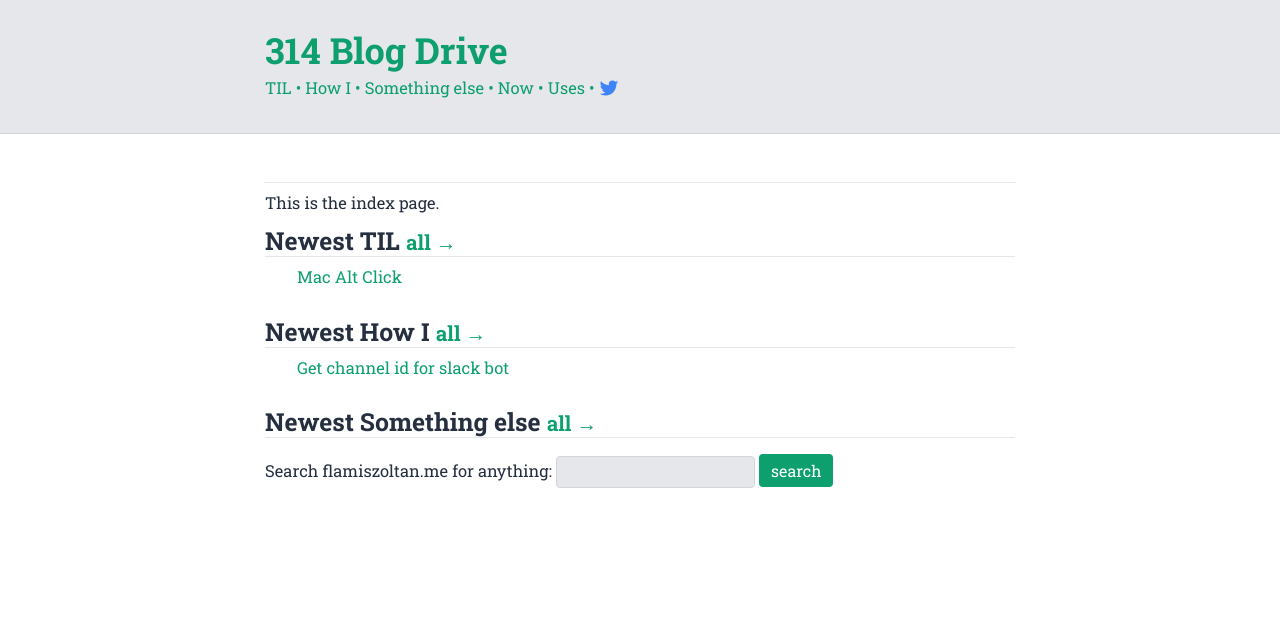
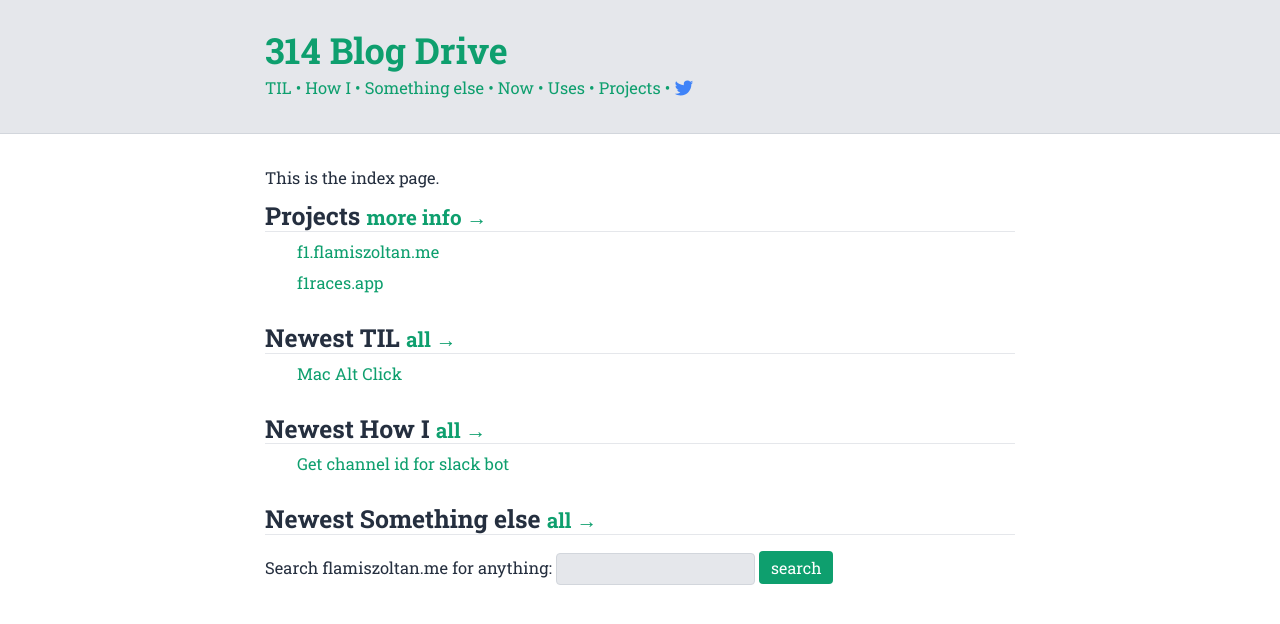
Before and after one commit to flamisz/flamisz.github.io, a Jekyll site: the page built from index.html, in a window 1280 px wide. Shown: the top 624 px of the page. Built offline with Jekyll 4.4.1, drawn with Linux system fonts in a browser that asks for light colours.

Commit message:
add projects page

```diff
--- a/_layouts/default.html
+++ b/_layouts/default.html
@@ -38,6 +38,8 @@
             <span>&bull;</span>
             <a href="/uses">Uses</a>
             <span>&bull;</span>
+            <a href="/projects">Projects</a>
+            <span>&bull;</span>
             <a href="https://twitter.com/flamisz" style="width:20px;height:20px;vertical-align:text-bottom;display:inline-block">
                 <svg xmlns="http://www.w3.org/2000/svg" viewBox="0 0 20 20" style="width:100%;height:100%">
                     <path fill="#3f83f8 " d="M17.316 6.246c.008.162.011.326.011.488 0 4.99-3.797 10.742-10.74 10.742-2.133 0-4.116-.625-5.787-1.697a7.577 7.577 0 005.588-1.562 3.779 3.779 0 01-3.526-2.621 3.858 3.858 0 001.705-.065 3.779 3.779 0 01-3.028-3.703v-.047a3.766 3.766 0 001.71.473 3.775 3.775 0 01-1.168-5.041 10.716 10.716 0 007.781 3.945 3.813 3.813 0 01-.097-.861 3.773 3.773 0 013.774-3.773 3.77 3.77 0 012.756 1.191 7.602 7.602 0 002.397-.916 3.789 3.789 0 01-1.66 2.088 7.55 7.55 0 002.168-.594 7.623 7.623 0 01-1.884 1.953z" />
@@ -46,7 +48,9 @@
         </nav>
     </header>
 
-    <h3>{{ page.title }}</h3>
+    {% unless page.no_title %}
+        <h3>{{ page.title }}</h3>
+    {% endunless %}
 
     {{ content }}
 </body>
--- a/index.html
+++ b/index.html
@@ -3,6 +3,14 @@ layout: default
 no_title: true
 ---
 This is the index page.
+
+<h3>Projects <a href="/projects"><small>more info &rarr;</small></a></h3>
+
+<ul>
+    <li><a href="https://f1.flamiszoltan.me">f1.flamiszoltan.me</a></li>
+    <li><a href="https://f1races.app">f1races.app</a></li>
+</ul>
+
 
 <h3>Newest TIL <a href="/til"><small>all &rarr;</small></a></h3 >
 
```
Also changed, not shown: projects.md (added, +6 -0 lines).
